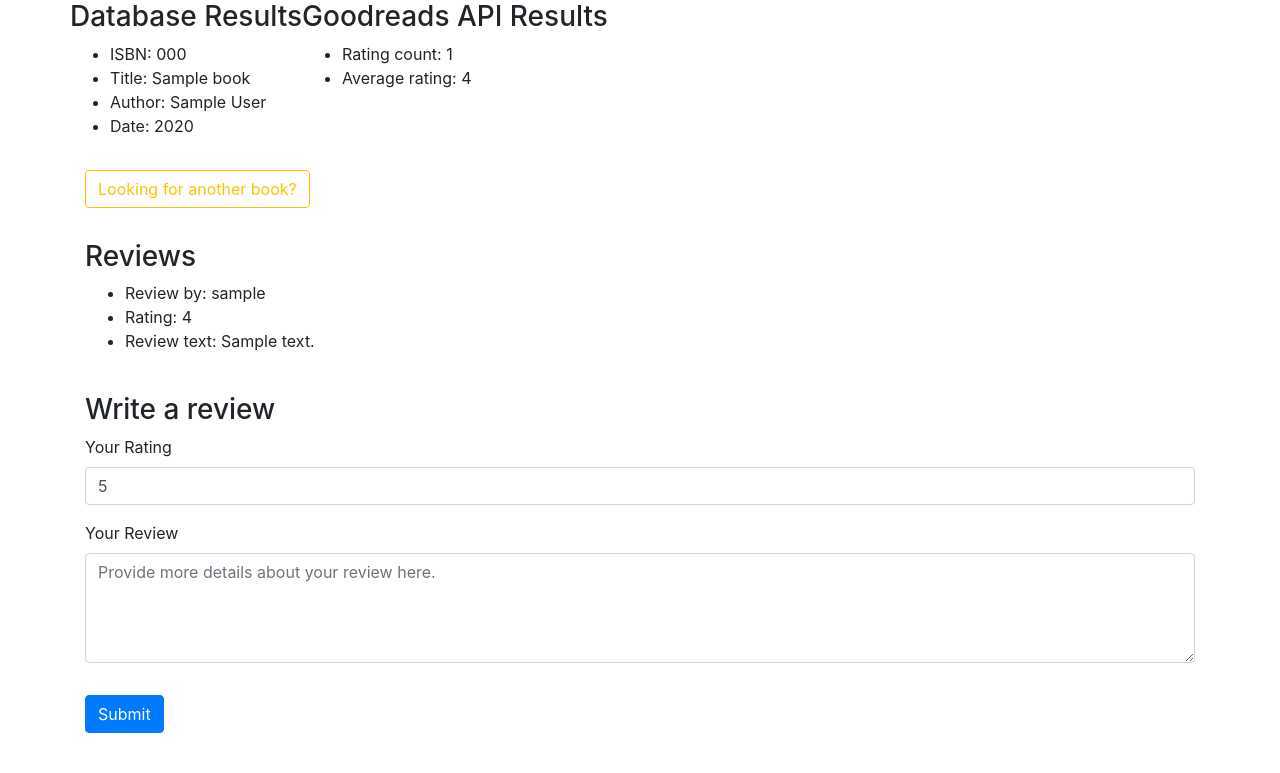
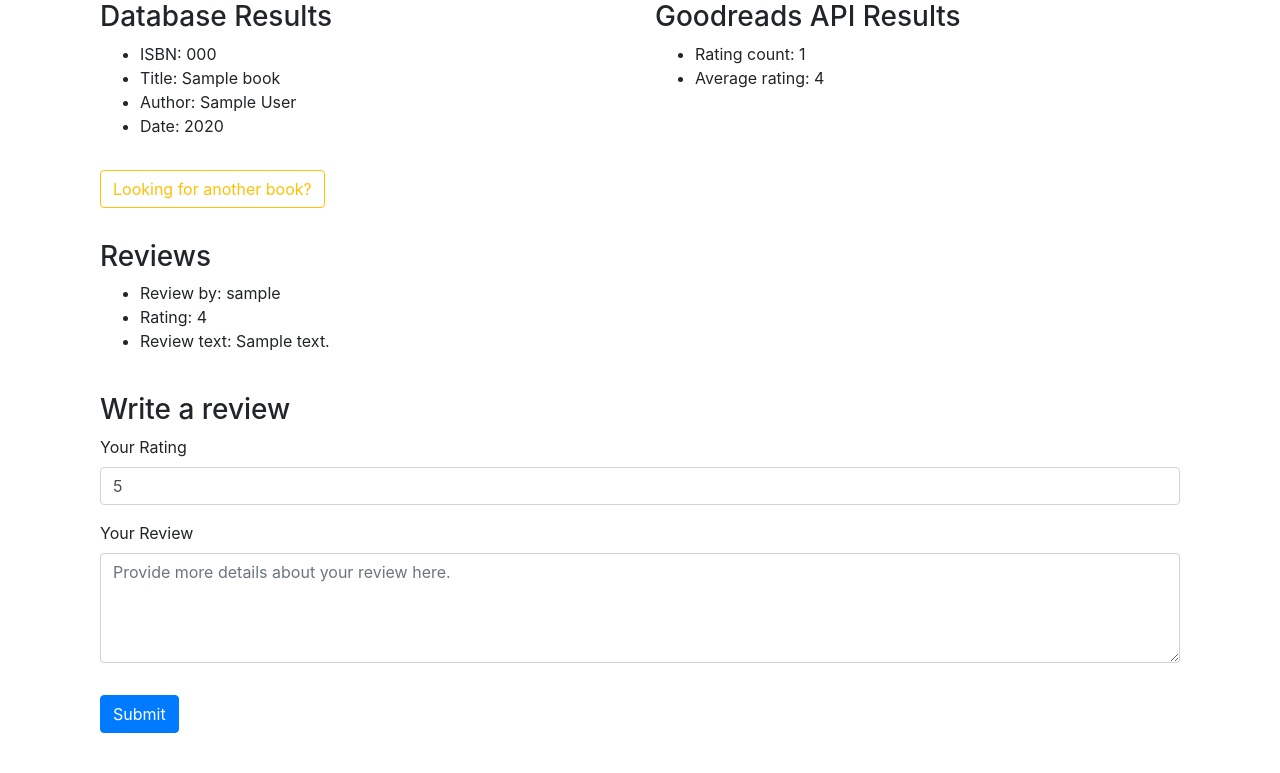
Before and after one commit to ilkeraslan/book-review-app, a Flask app: template templates/book.html in a window 1280 px wide. Shown: the part 80-853 px from the top of the page. Run offline with Flask 2, Linux system fonts and the light colour scheme; the template is opened without the code that fills it: most values are stand-ins (such as "Sample title", 1, 10 or a date in 2020); some libraries are stand-ins or nearby versions.

Commit message:
Added column feature to Database Results and API Results div

```diff
--- a/templates/book.html
+++ b/templates/book.html
@@ -5,9 +5,9 @@
 {% endblock %}
 
 {% block main %}
-  <div class="">
+  <div class="container-fluid">
     <div class="row">
-      <div class="">
+      <div class="col-sm">
         <h3>Database Results</h3>
         <ul>
           <li>ISBN: {{ book['isbn'] }}</li>
@@ -16,7 +16,7 @@
           <li>Date: {{ book['year'] }}</li>
         </ul>
       </div>
-      <div class="">
+      <div class="col-sm">
         <h3>Goodreads API Results</h3>
         <ul>
           <li>Rating count: {{ book_json['work_ratings_count'] }}</li>
```
